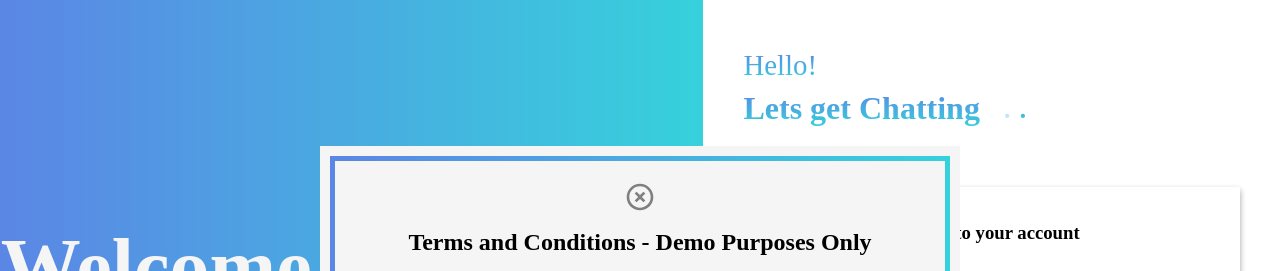
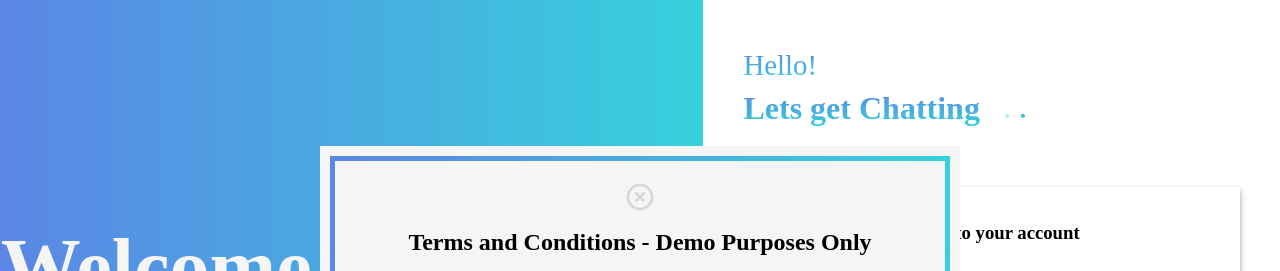
Before and after one commit to JoshuaDinh/chatter, a React (Create React App) app in the folder Client/: page / in a window 1280 px wide. Shown: the top 271 px of the page. Built offline with nearby package versions, Linux system fonts and the light colour scheme.

Commit message:
updated css

```diff
--- a/Client/src/components/TermsOfService/termsOfService.css
+++ b/Client/src/components/TermsOfService/termsOfService.css
@@ -56,7 +56,7 @@
   font-size: 2rem !important;
   cursor: pointer;
   margin-bottom: 15px;
-  color: grey;
+  color: rgb(212, 215, 216);
 }
 
 .terms-icon:hover {
```
